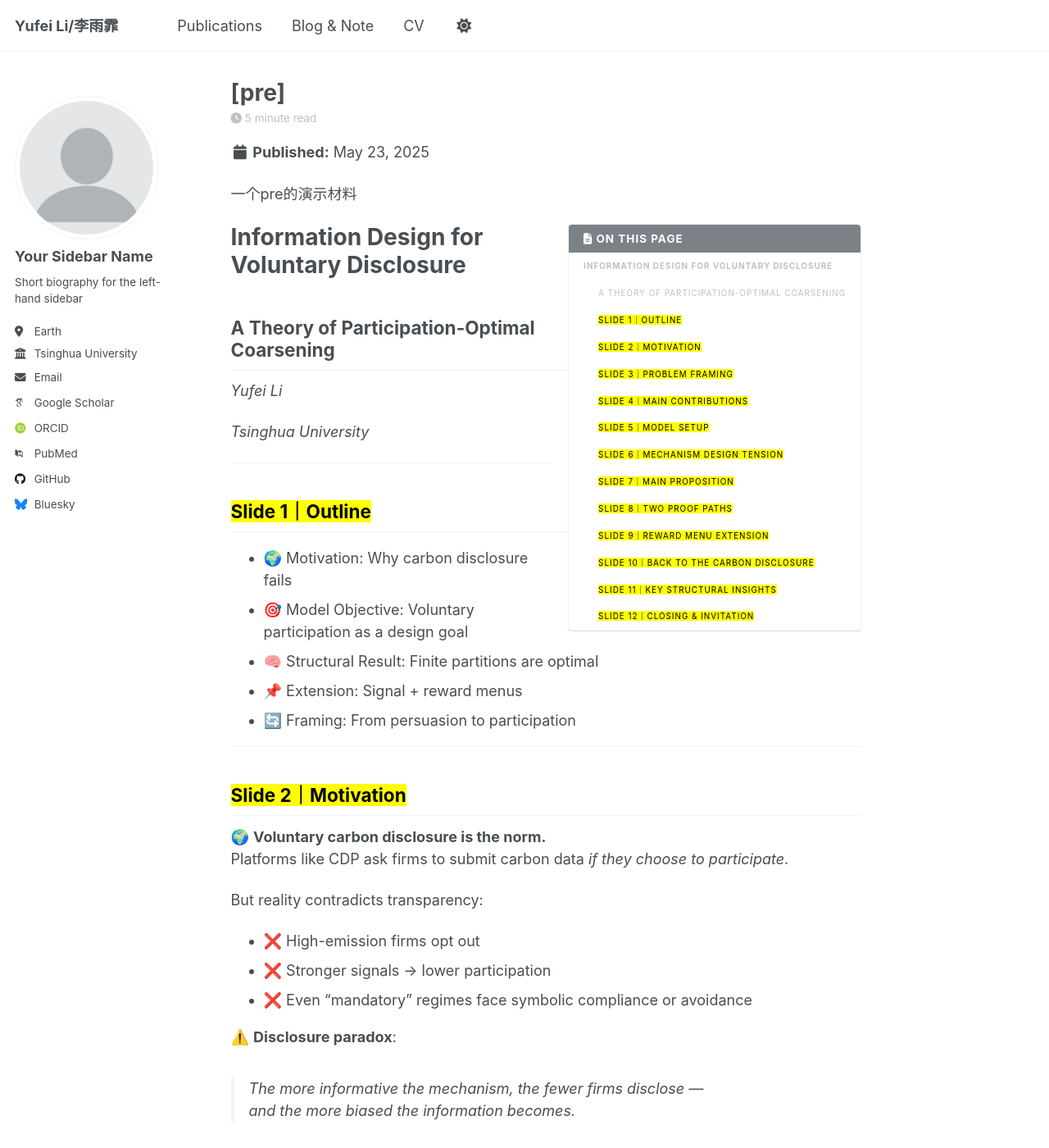
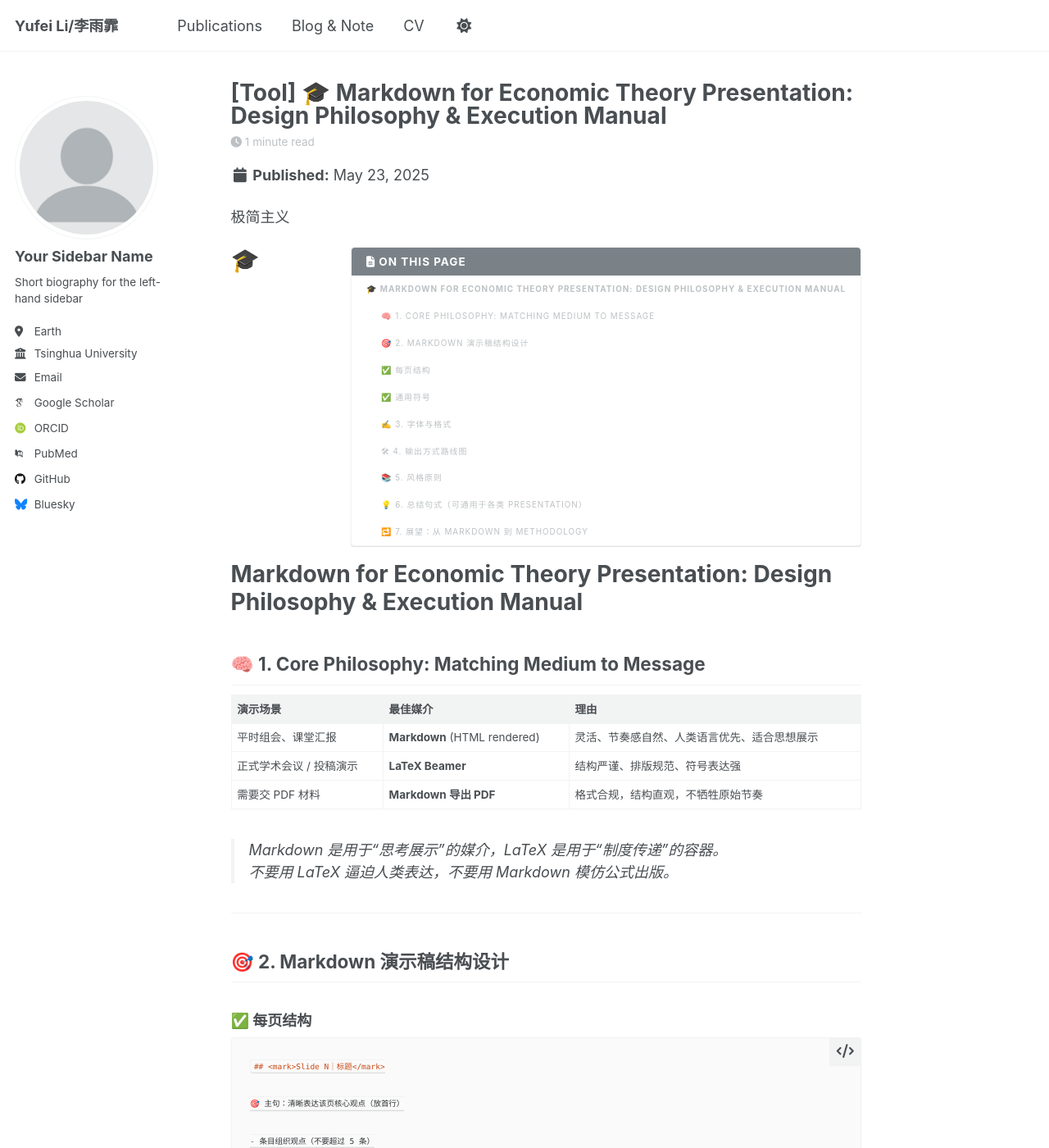
Before and after one commit to Floraaah/Floraaah, a Jekyll site: the page built from _posts/2025-05-23-blog-post-1.md, in a window 1280 px wide and 1400 px high. Shown: the whole window at 82% size. Built offline with Jekyll 4.4.1, drawn with Linux system fonts in a browser that asks for light colours; some web fonts are replaced; some of the changed text lies outside the part shown.

Commit message:
Update 2025-05-23-blog-post-1.md

````diff
--- a/_posts/2025-05-23-blog-post-1.md
+++ b/_posts/2025-05-23-blog-post-1.md
@@ -1,284 +1,101 @@
 ---
-title: '\[pre\]'
+title: '\[Tool\] 🎓 Markdown for Economic Theory Presentation: Design Philosophy & Execution Manual'
 date: 2025-05-23
 permalink: /posts/2025-05-23-1/
 tags:
-  -
-  -
+  - Tool
 ---
-一个pre的演示材料
+
+极简主义
 
  {% include toc %}
 
-# Information Design for Voluntary Disclosure
+# 🎓 Markdown for Economic Theory Presentation: Design Philosophy & Execution Manual
 
-## A Theory of Participation-Optimal Coarsening
+## 🧠 1. Core Philosophy: Matching Medium to Message
 
-*Yufei Li*
+| 演示场景          | 最佳媒介                         | 理由                     |
+| ------------- | ---------------------------- | ---------------------- |
+| 平时组会、课堂汇报     | **Markdown** (HTML rendered) | 灵活、节奏感自然、人类语言优先、适合思想展示 |
+| 正式学术会议 / 投稿演示 | **LaTeX Beamer**             | 结构严谨、排版规范、符号表达强        |
+| 需要交 PDF 材料    | **Markdown 导出 PDF**          | 格式合规，结构直观，不牺牲原始节奏      |
 
-*Tsinghua University*
+> Markdown 是用于“思考展示”的媒介，LaTeX 是用于“制度传递”的容器。
+> 不要用 LaTeX 逼迫人类表达，不要用 Markdown 模仿公式出版。
 
 ---
 
-## <mark>Slide 1｜Outline</mark>
+## 🎯 2. Markdown 演示稿结构设计
 
-- 🌍 Motivation: Why carbon disclosure fails
-- 🎯 Model Objective: Voluntary participation as a design goal
-- 🧠 Structural Result: Finite partitions are optimal
-- 📌 Extension: Signal + reward menus
-- 🔄 Framing: From persuasion to participation
+### ✅ 每页结构
+
+```md
+## <mark>Slide N｜标题</mark>
+
+🎯 主句：清晰表达该页核心观点（放首行）
+
+- 条目组织观点（不要超过 5 条）
+- 使用 Emoji 提示节奏（📌 ✅ ⚠️ 等）
+- 保留换行节奏，避免一屏堆太多内容
+```
+
+### ✅ 通用符号
+
+| 功能         | 符号  |
+| ---------- | --- |
+| 核心结果       | 🔑  |
+| 构造思路       | 🧱  |
+| 凸分析        | 📐  |
+| 问题动因       | 🌍  |
+| 主观 framing | 🧠  |
+| 风险/误区      | ⚠️  |
+| 技术细节       | 🧪  |
 
 ---
 
-## <mark>Slide 2｜Motivation</mark>
+## ✍️ 3. 字体与格式
 
-🌍 **Voluntary carbon disclosure is the norm.**
-Platforms like CDP ask firms to submit carbon data *if they choose to participate*.
+- 段间距统一使用空行
 
-But reality contradicts transparency:
-
-- ❌ High-emission firms opt out
-- ❌ Stronger signals → lower participation
-- ❌ Even “mandatory” regimes face symbolic compliance or avoidance
-
-⚠️ **Disclosure paradox**:
-
-> The more informative the mechanism, the fewer firms disclose —
-> and the more biased the information becomes.
+- 标题采用：`<mark>Slide N｜标题</mark>` 区分清晰页逻辑
 
 ---
 
-## <mark>Slide 3｜Problem Framing</mark>
+## 🛠 4. 输出方式路线图
 
-🧠 **Planner's constraint**:
-No enforcement. Can only design the signal $\pi(s|\theta)$.
-
-🎯 **Planner's goal**:
-
-> Maximize the mass of agents who **truthfully opt in** under IC/IR.
-
-This is not persuasion or welfare maximization.
-
-📌 **This changes the entire logic of information design.**
+| 输出目标          | 推荐工具                                  |
+| ------------- | ------------------------------------- |
+| 在线演示（不依赖 PDF） | VSCode / Github 浏览 `.md`              |
+| 提交 PDF 材料     | Typora 导出 / 浏览器打印 HTML 为 PDF          |
+| 转为会议 Beamer   | `.md` 转 `.tex` via AI / pandoc + 手工微调 |
+| 需要 `.pptx`    | `pandoc -t pptx` 或用 Marp 临时导出         |
 
 ---
 
-## <mark>Slide 4｜Main Contributions</mark>
+## 📚 5. 风格原则
 
-🔑 **1. Finite Partition Optimality**
+- **结构导向**：每页一主题，逻辑递进清晰
 
-> Even without message constraints, the optimal signal is a finite partition.
-> Coarsening improves participation — not a restriction, but an outcome.
+- **语言亲和**：避免符号堆砌，使用清晰口语句式
 
-🔑 **2. Menu Extension**
+- **视觉留白**：不要追求内容密度，要追求感知节奏
 
-> Allowing signal–reward menus (under budget),
-> we show that only **3 signal–reward cells** are needed for optimality.
-
-📌 Both results show:
-**Simplicity emerges endogenously from the participation objective.**
+- **可复用性**：每页内容可作为讲稿、摘要、笔记引用
 
 ---
 
-## <mark>Slide 5｜Model Setup</mark>
+## 💡 6. 总结句式（可通用于各类 presentation）
 
-📐 **Agent type**: $\theta \in [0,1]$ (pollution intensity)
+- "This framing explains why simple, coarse structures are often optimal."
 
-🎛 **Planner's tool**: A signal structure $\pi(s|\theta)$
+- "What we show is not a restriction — it's an endogenous outcome."
 
-🧠 **Market**: Forms belief via posterior mean $\hat{\theta}_s$
+- "This is not just a technical result; it's a principle of participation design."
 
-💰 **Agent payoff**:
-
-> Receives premium $g(\hat{\theta}_s)$, incurs cost $c(\theta)$
-
-✅ **Opt-in condition**:
-
-$$
-g(\hat{\theta}_s) \ge c(\theta)
-$$
-
-🎯 Planner maximizes:
-
-> The measure of agents who **truthfully join** under the designed signal
+- "We move from persuasion to inclusion, and that shift changes everything."
 
 ---
 
-## <mark>Slide 6｜Mechanism Design Tension</mark>
+## 🔁 7. 展望：从 Markdown 到 Methodology
 
-⚖️ **More precise signal** ⇒ more accurate belief
-❗ But: deters high-cost types from joining
-
-💡 **Coarse signal**:
-
-- Pools types
-- Reduces exposure
-- Increases participation
-
----
-
-🔁 **Tradeoff**:
-
-> Transparency vs Inclusion
-
-📌 This creates a *structural dilemma* —
-more information may lead to less participation.
-
----
-
-## <mark>Slide 7｜Main Proposition</mark>
-
-🔑 **Proposition (informal)**:
-
-> Even without restricting signal complexity,
-> the optimal mechanism is a **finite partition**.
-
-✦ Planner pools types to enlarge the inclusion set
-
-🪞 Simplicity emerges **from the structure**,
-not because of constraints or implementation limits
-
-📌 This result explains why **real-world disclosures use ratings, bands, and tags**
-
----
-
-## <mark>Slide 8｜Two Proof Paths</mark>
-
-🛠️ **How do we prove finite partitions are optimal?**
-We use two independent approaches:
-
----
-
-🧱 **1. Constructive Path**
-
-- Define participation threshold $\theta^*(s)$ via cutoff:
-  $g(\hat{\theta}_s) = c(\theta)$
-- Build blocks of types using increasing cutoffs
-- Show that refinement beyond a point reduces total inclusion
-
-📌 Delivers **explicit partition structure**
-
----
-
-📐 **2. Convex Analytic Path**
-
-- View planner's problem as optimization over posteriors
-- Use:
-  - **Weierstrass** ⇒ Existence
-  - **Krein–Milman** ⇒ Extreme-point representation
-  - **Carathéodory** ⇒ $\le 2$ posteriors suffice in $\mathbb{R}^1$
-
-📌 Finite support implies finite partition — purely from convex geometry
-
----
-
-✅ Both paths confirm:
-
-> **Finite partitions suffice**, under different assumptions
-
----
-
-## <mark>Slide 9｜Reward Menu Extension</mark>
-
-💡 What if planner can also assign **rewards** to each signal?
-
-Now, each menu item is a pair $(\hat{\theta}_k, r_k)$, subject to budget:
-
-$$
-\sum \mu_k r_k \le B
-$$
-
----
-
-🔑 **Result**:
-
-> Only **3 signal–reward pairs** are needed for optimality
-
-Two arguments again:
-
-- 📐 **Convex Path**:
-  Carathéodory in $\mathbb{R}^2$ ⇒ $\le 3$ points
-
-- 🧱 **Constructive Path**:
-  Marginal gain from new reward tiers drops after 3 blocks
-
----
-
-📌 Real-world mechanisms (e.g., ESG incentives, rating–rebate menus) often use 3–5 categories
-→ This result matches institutional design practice
-
----
-
-## <mark>Slide 10｜Back to the Carbon Disclosure</mark>
-
-🔄 **Why this matters**:
-We've been discussing **mechanism design**,
-but it's grounded in a very real issue: **voluntary carbon disclosure**.
-
-The **planner's problem** is not just about signal precision,
-but about **how to engage firms that need regulation the most**.
-
----
-
-💡 Real-world dilemma:
-**More information ≠ better participation**
-Rather, **coarse signals** might be what incentivize participation.
-
-- **Ratings, tags, and score bands**
-  **work because they lower exposure and increase opt-in mass**.
-
----
-
-📌 This is why:
-
-- **Policy design isn’t just about revealing the truth** —
-- **it’s about getting participants to engage.**
-
-By showing how participation drives signal design,
-our model explains why **simple structures work best**.
-
----
-
-## <mark>Slide 11｜Key Structural Insights</mark>
-
-✅ **1. Voluntary inclusion needs structure, not just incentives**
-You can't simply subsidize participation —
-you must design signals that make agents *want to enter*
-
----
-
-✅ **2. Simplicity emerges from the participation objective**
-Finite partitions and 3-cell menus arise not from constraint,
-but as the optimal solution to a non-concave objective
-
----
-
-✅ **3. The key tension is robust**
-Whether using only signals or menus,
-the same tradeoff shapes the mechanism:
-
-> 🌫️ Blur to include, 🎯 not to conceal
-
-📌 This is why so many real-world mechanisms use ratings, tiers, and labels
-
----
-
-## <mark>Slide 12｜Closing & Invitation</mark>
-
-🙌 Thank you for listening!
-
-This presentation focused on the **structural logic** behind
-voluntary disclosure and participation-optimal design
-
----
-
-💬 I welcome any feedback on:
-
-- The formulation of the objective and its motivation
-- The realism of signal + reward extensions
-- Further directions — e.g., heterogeneity, multi-dimensional types
-
-🧠 Final question to leave you with:
-
-> If full transparency deters participation,
-> what is the planner really optimizing for?
+> "Theory is not PowerPoint: Designing Your Research Presentation as Structure"
````
